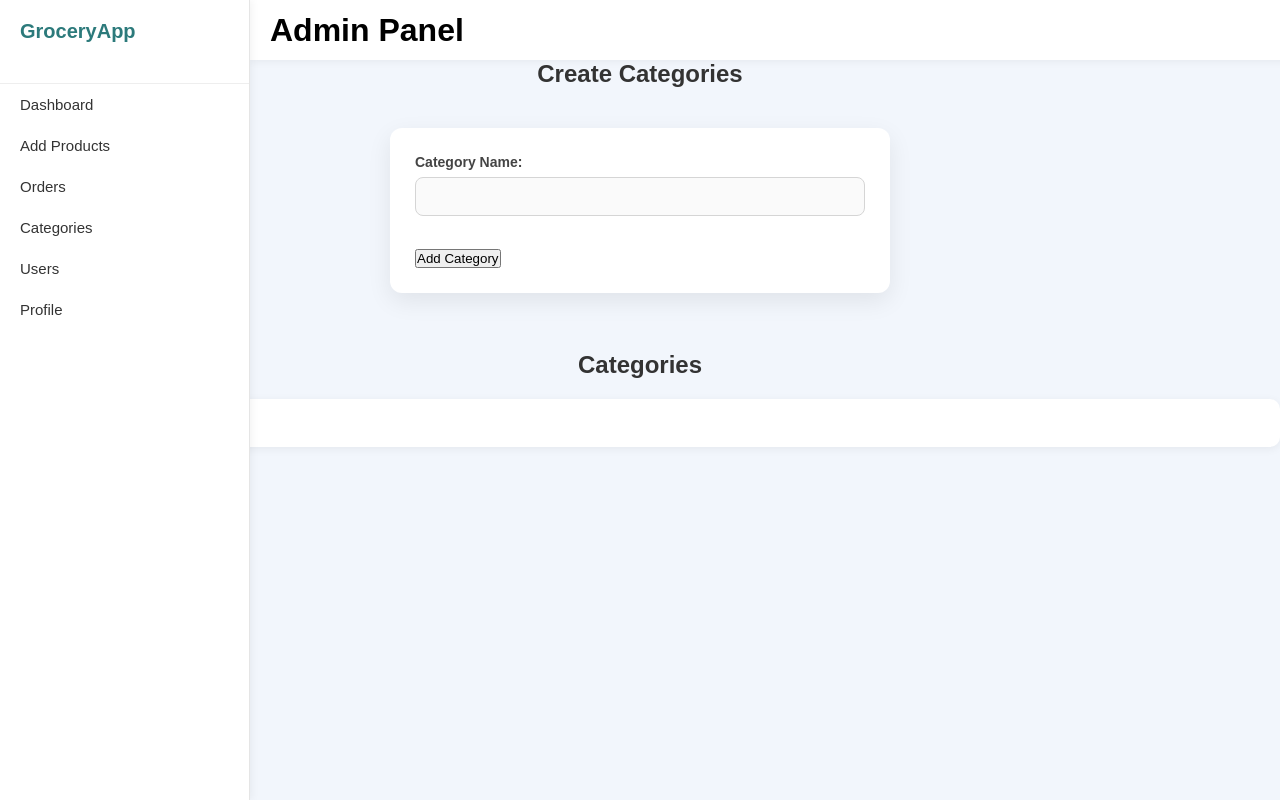
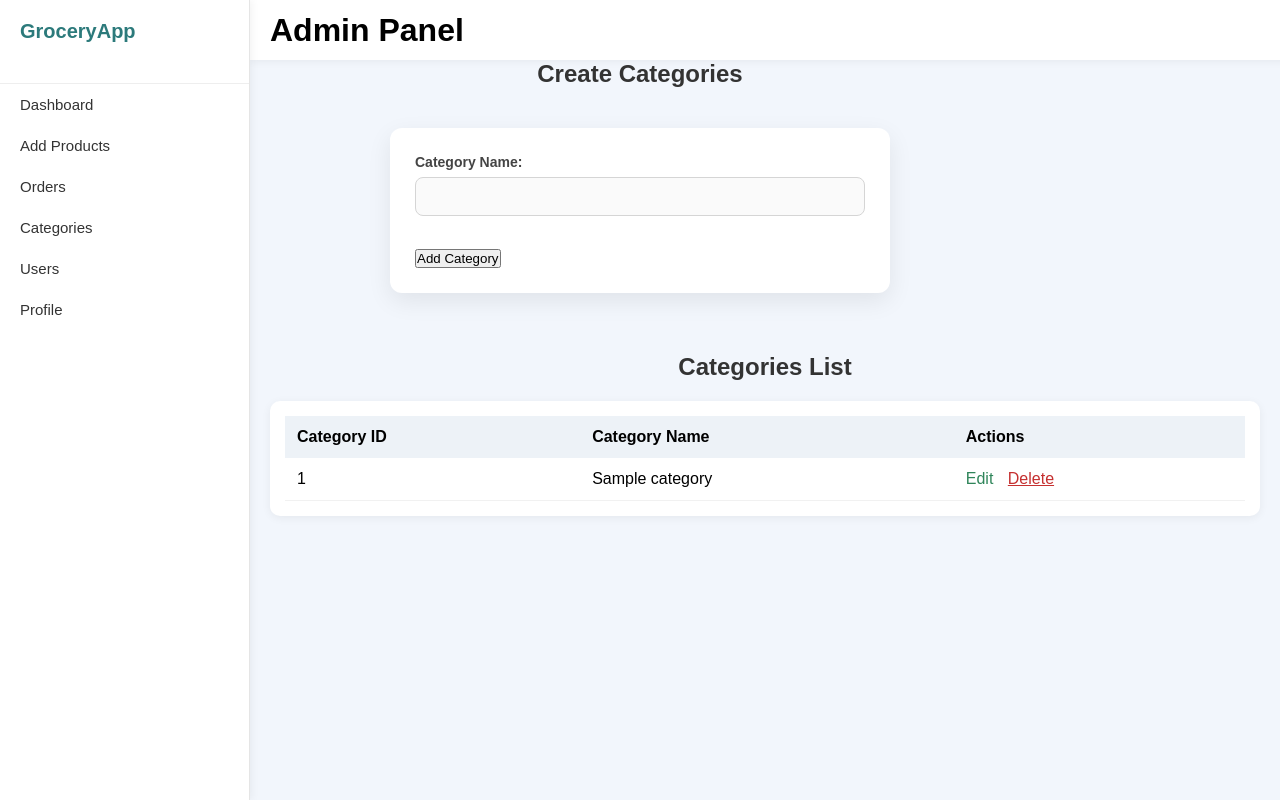
Before and after one commit to mahedi0007/adminG, a FastAPI app: page /createCategories in a window 1280 px wide; the page is wider, and only the part inside the window is pictured. Run offline with FastAPI, Linux system fonts and the light colour scheme; tables that the repository leaves empty hold one stand-in row (values such as "Sample post"); data that the repository does not hold is empty.

Commit message:
First commit

```diff
--- a/backend/crud.py
+++ b/backend/crud.py
@@ -18,6 +18,16 @@ def create_category(db: Session, category: schemas.CategoryCreate):
 
 def get_categories(db: Session):
     return db.query(models.Category).all()
+
+# crud.py
+def delete_category(db: Session, category_id: int):
+    category = db.query(models.Category).filter(models.Category.id == category_id).first()
+    if category:
+        db.delete(category)
+        db.commit()
+        return True
+    return False
+
 
 
 # Product CRUD
--- a/backend/main.py
+++ b/backend/main.py
@@ -94,18 +94,23 @@ def update_product(product_id: int, product: schemas.ProductUpdate, db: Session
         raise HTTPException(status_code=404, detail="Product not found")
     return updated
 
-@app.delete("/products/{product_id}")
+@app.get("/products/delete/{product_id}")
 def delete_product(product_id: int, db: Session = Depends(get_db)):
     deleted = crud.delete_product(db, product_id)
-    if not deleted:
+    if deleted:
+        return RedirectResponse(url="/main", status_code=303)
+    elif not deleted:
+          return {"products are not deleted!"}
+    else:
+          raise HTTPException(status_code=404, detail="products not found")
 
-        raise HTTPException(status_code=404, detail="Product not found")
-    return {"message": "Product deleted successfully"}
+
 
 # Main endpoint to display products
 @app.get("/main", response_class=HTMLResponse)
 async def main_products(request: Request, db: Session = Depends(get_db)):
     products = crud.get_products(db)
+    category = crud.get_categories(db)
 
     product_db = [
         {
@@ -120,8 +125,15 @@ async def main_products(request: Request, db: Session = Depends(get_db)):
         } for product in products
     ]
 
+    category_db =[
+        {
+            "category_id": category.id,
+            "category_name": category.name
+        } for category in category
+    ]
 
-    return Template.TemplateResponse("index.html", {"request": request, "products": product_db})
+
+    return Template.TemplateResponse("index.html", {"request": request, "products": product_db , "category_db": category_db})
 #create add products endpoint
 @app.get("/addProducts", response_class=HTMLResponse)
 async def add_products(request: Request):
@@ -158,8 +170,17 @@ async def add_product_form(
 
 #creating categories
 @app.get("/createCategories", response_class=HTMLResponse)
-async def create_categories(request: Request):
-    return Template.TemplateResponse("createCategories.html", {"request": request})
+async def create_categories(request: Request , db :Session = Depends(get_db)):
+    category = crud.get_categories(db)
+
+    category_db =[
+        {
+            "category_id": category.id,
+            "category_name": category.name
+        } for category in category
+    ]
+
+    return Template.TemplateResponse("createCategories.html", {"request": request , "category_db": category_db})
 
 @app.post("/categories/add")
 async def add_category_form(
@@ -174,3 +195,21 @@ async def add_category_form(
         raise HTTPException(status_code=400, detail=str(e))
 
     return RedirectResponse(url="/createCategories", status_code=303)
+
+
+
+#creating a delete category endpoint
+@app.get("/categories/delete/{category_id}")
+async def delete_category(category_id: int, db: Session = Depends(get_db)):
+    deleted = crud.delete_category(db, category_id)
+    if deleted:
+        return RedirectResponse(url="/createCategories", status_code=303)
+    elif not deleted:
+        return {"category are not deleted!"}
+    else:
+        raise HTTPException(status_code=404, detail="Category not found")
+
+#creating a delete product endpoint
+# @app.get("/products/delete/{product_id}")
+# async def delete_product(product_id: int, db: Session = Depends(get_db)):
+#     deleted = crud.delete_product(db, product_id)
--- a/backend/templates/createCategories.html
+++ b/backend/templates/createCategories.html
@@ -75,7 +75,7 @@ document.getElementById("categoriesForm").addEventListener("submit", async funct
             return;
         }
 
-        alert("Something went wrong!");
+        alert("category added successfully but something went wrong!");
     }
     catch (err) {
         alert("Failed to connect server");
@@ -94,16 +94,56 @@ async function loadCategories(){
 // Load on page start
 loadCategories();
 </script>
-    <main>
+
             <!-- Categories view start  -->
-            <br>
+            <!-- <br>
+            <div class="content">
+
             <h2>Categories</h2>
             <div class="table-container" id="categories">
                 <div id="categoryList">
-                    <!-- Categories will be loaded here dynamically -->
+                    Categories will be loaded here dynamically
                 </div>
+            </div>  -->
+
+            <section class="content">
+               <h2>Categories List</h2>
+            <div class="table-container" id="Categories">
+
+                <table>
+                    <thead>
+
+                        <tr>
+                            <th>Category ID</th>
+                            <th>Category Name</th>
+                            <th>Actions</th>
+                        </tr>
+                    </thead>
+                    {%if category_db %}
+                    {% for category in category_db %}
+                    <tbody>
+
+                        <tr>
+                            <td data-label="Categories ID">{{category.category_id}}</td>
+                            <td data-label="Categories Name">{{category.category_name}}</td>
+                            <td data-label="Actions">
+                                <a class="edit">Edit</a>
+                                <a class="delete" href="/categories/delete/{{category.category_id}}" onclick="return confirm('Are you sure?')">Delete</a>
+
+                            </td>
+                        </tr>
+                    </tbody>
+                    {% endfor %}
+                    {% else %}
+                    <tr>
+                        <td colspan="3" style="text-align: center;">No Categories found</td>
+                    </tr>
+                    {% endif %}
+                </table>
+
             </div>
-
+        </section>
+            <!-- Categories view ends  -->
 
 </body>
 
```
Also changed, not shown: backend/templates/index.html (+12 -4 lines).
